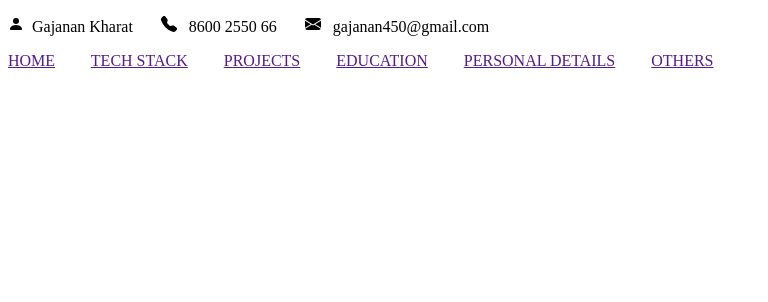
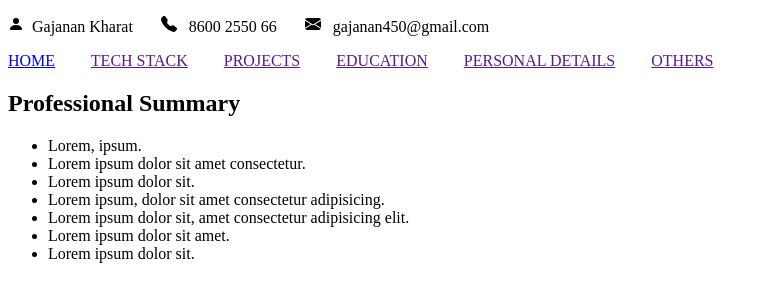
Before and after one commit to gajanan-kharat/my-profile, a plain HTML site: page index.html in a window 1280 px wide. Shown: the whole page, without its empty margins (0-768 px from the left). Drawn offline with Linux system fonts and the light colour scheme.

Commit message:
Designed a home section
Designed a home section

```diff
--- a/index.html
+++ b/index.html
@@ -23,7 +23,7 @@
 
     <!-- Navigation Section -->
     <nav>
-        <a href="">HOME</a> &nbsp; &nbsp; &nbsp; &nbsp;
+        <a href="#home">HOME</a> &nbsp; &nbsp; &nbsp; &nbsp;
         <a href="">TECH STACK</a> &nbsp; &nbsp; &nbsp; &nbsp;
         <a href="">PROJECTS</a> &nbsp; &nbsp; &nbsp; &nbsp;
         <a href="">EDUCATION</a> &nbsp; &nbsp; &nbsp; &nbsp;
@@ -33,6 +33,20 @@
 
     <!-- Main Section -->
     <section>
+      <!-- HOME Section -->
+      <section id="home">
+        <h2>Professional Summary</h2>
+        <ul>
+          <li>Lorem, ipsum.</li>
+          <li>Lorem ipsum dolor sit amet consectetur.</li>
+          <li>Lorem ipsum dolor sit.</li>
+          <li>Lorem ipsum, dolor sit amet consectetur adipisicing.</li>
+          <li>Lorem ipsum dolor sit, amet consectetur adipisicing elit.</li>
+          <li>Lorem ipsum dolor sit amet.</li>
+          <li>Lorem ipsum dolor sit.</li>
+        </ul>
+      </section>
+
 
     </section>
 
```
